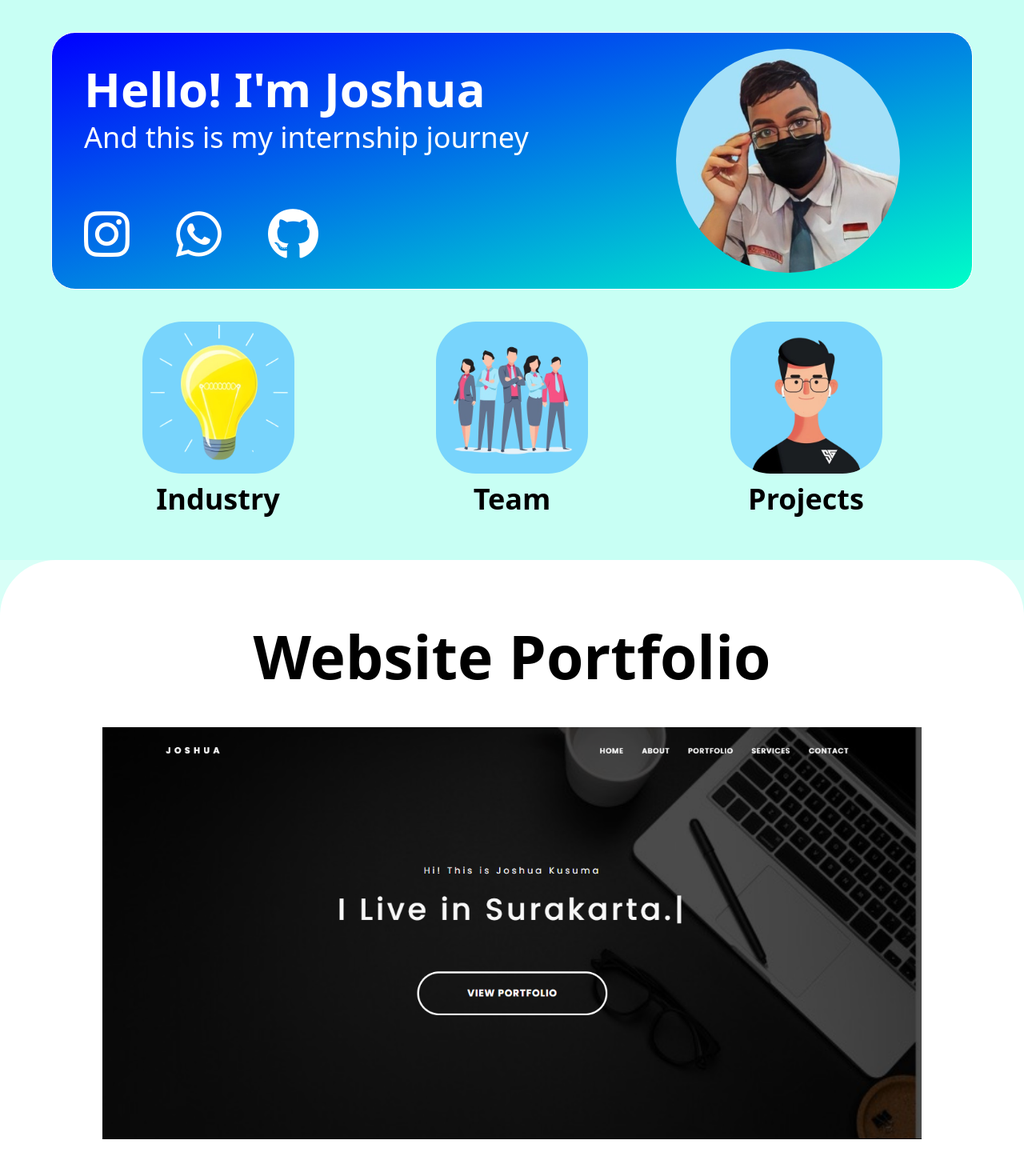
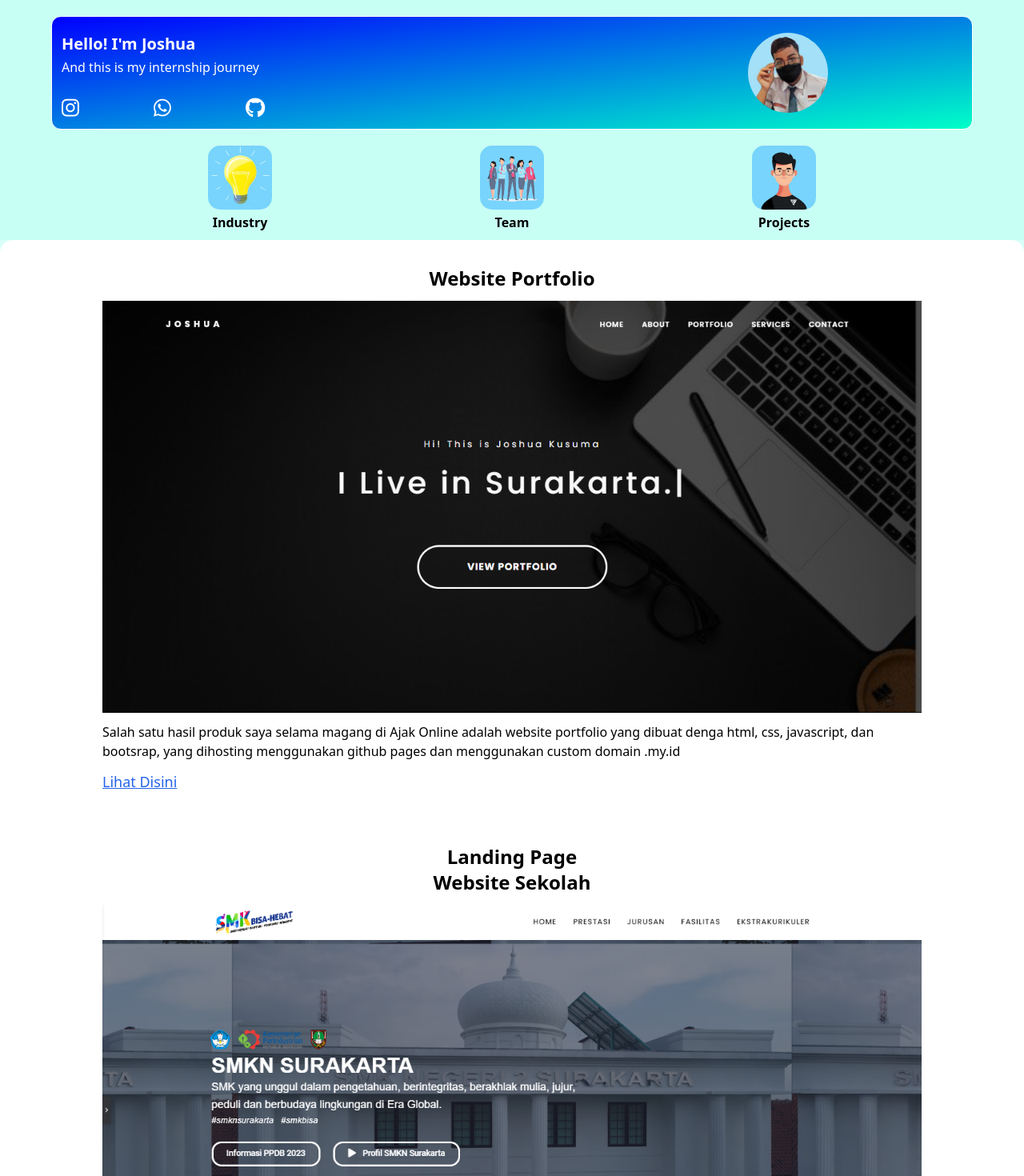
Before and after one commit to Josh682/recap-pkl, a Svelte app: page / in a window 1280 px wide. Shown: the top 1470 px of the page at 80% size. Built offline with nearby package versions, Linux system fonts and the light colour scheme.

Commit message:
fixing size bug

```diff
--- a/src/components/contentLabel.svelte
+++ b/src/components/contentLabel.svelte
@@ -1,3 +1,3 @@
-<h4 class={`text-black font-bold text-center text-4xl mt-3 ${$$props.class}`}>
+<h4 class={`text-black font-bold text-center text-base mt-1 ${$$props.class}`}>
     <slot/>
 </h4>
--- a/src/routes/index.svelte
+++ b/src/routes/index.svelte
@@ -48,53 +48,53 @@ openTab('project');
 </script>
 
 <div class="all">
-    <div class="py-10 fixed top-0 bg-[#c8fff4] h-[700px] w-[100vw]">
-        <div class="head border border-white rounded-[30px] w-[90%] mx-auto grid grid-cols-[60%_auto] pto-4 ">
+    <div class="py-5 fixed top-0 bg-[#c8fff4] h-[300px] w-[100vw]">
+        <div class="head border border-white rounded-xl w-[90%] mx-auto grid grid-cols-[60%_auto] pto-4 ">
             <div class="grid grid-cols-1 text-white">
-                <span class="ml-10 mt-10 text-6xl font-bold">Hello! I'm Joshua </span>
-                <span class="ml-10 mt-[-25px] text-4xl">And this is my internship journey</span>
+                <span class="ml-3 mt-5 text-xl font-bold">Hello! I'm Joshua </span>
+                <span class="ml-3 mt-[-8px] text-base">And this is my internship journey</span>
 
-                <div class="ml-10 mt-8 grid grid-cols-3 w-[50%]">
+                <div class="ml-3 mt-4 grid grid-cols-3 w-[50%]">
                     <a href="https://www.instagram.com/joshuask_/">
-                        <i class="fa-brands fa-instagram text-[65px]"></i>
+                        <i class="fa-brands fa-instagram text-[25px]"></i>
                     </a>
                     <a href="https://api.whatsapp.com/send/?phone=6281227102119&text&type=phone_number&app_absent=0">
-                        <i class="fa-brands fa-whatsapp text-[65px]"></i>
+                        <i class="fa-brands fa-whatsapp text-[25px]"></i>
                     </a>
                     <a href="https://github.com/Josh682">
-                        <i class="fa-brands fa-github text-[65px]"></i>
+                        <i class="fa-brands fa-github text-[25px]"></i>
                     </a>
                 </div>
             </div>
             <Grid>
-                <div class=" w-[280px] h-[280px] rounded-full my-5">
+                <div class=" w-[100px] h-[100px] rounded-full my-5">
                     <img src="{hero}" alt="" class="rounded-full w-full h-full">
                 </div>
             </Grid>
         </div>
-        <div class="flex flex-row justify-evenly mx-auto mt-10 text-sm">
+        <div class="flex flex-row justify-evenly mx-auto mt-5 text-sm">
             <button id="tab1" on:click={()=> openTab('industry')}>
                 <Grid>
-                    <img src="{ajak}" alt="" class="rounded-[50px] w-[190px] h-[190px]">
+                    <img src="{ajak}" alt="" class="rounded-[15px] w-[80px] h-[80px]">
                     <Label>Industry</Label>
                 </Grid>
             </button>
             <button id="tab2" on:click={()=> openTab('team')}>
                 <Grid>
-                    <img src="{teams}" alt="" class="rounded-[50px] w-[190px] h-[190px]">
+                    <img src="{teams}" alt="" class="rounded-[15px] w-[80px] h-[80px]">
                     <Label>Team</Label>
                 </Grid>
             </button>
             <button id="tab3" on:click={()=> openTab('project')}>
                 <Grid>
-                    <img src="{profile}" alt="" class="rounded-[50px] w-[190px] h-[190px]">
+                    <img src="{profile}" alt="" class="rounded-[15px] w-[80px] h-[80px]">
                     <Label>Projects</Label>
                 </Grid>
             </button>
         </div>
     </div>
 
-    <div class="bot mt-[700px] rounded-[70px] bg-white shadow-[35px_#000000] flex justify-center align-middle">
+    <div class="bot mt-[300px] rounded-2xl bg-white shadow-[35px_#000000] flex justify-center align-middle">
         <div class="tab-content" id="industry">
             <Industry/>
         </div>
@@ -176,22 +176,22 @@ openTab('project');
         </div>
         <div class="tab-content show" id="project">
             <Grid>
-                <Grid class="my-16">
-                    <h2 class="text-[75px] text-center font-bold mb-8">Website Portfolio</h2>
+                <Grid class="my-8">
+                    <h2 class="text-2xl text-center font-bold mb-3">Website Portfolio</h2>
                     <img src="{portfolio}" alt="" class="w-[80%]">
-                    <span class="text-[40px] w-[80%] mt-8">Salah satu hasil produk saya selama magang di Ajak Online adalah website portfolio yang dibuat denga html, css, javascript, dan bootsrap, yang dihosting menggunakan github pages dan menggunakan custom domain .my.id</span>
-                    <a href="joshuaskusuma.my.id" class="w-[80%] text-[50px] text-left text-blue-600 mt-5 underline">Lihat Disini</a>
+                    <span class="text-base w-[80%] mt-3">Salah satu hasil produk saya selama magang di Ajak Online adalah website portfolio yang dibuat denga html, css, javascript, dan bootsrap, yang dihosting menggunakan github pages dan menggunakan custom domain .my.id</span>
+                    <a href="joshuaskusuma.my.id" class="w-[80%] text-lg text-left text-blue-600 mt-3 underline">Lihat Disini</a>
                 </Grid>
-                <Grid class="my-16">
-                    <h2 class="text-[75px] text-center font-bold mb-8">Landing Page <br/> Website Sekolah</h2>
+                <Grid class="my-8">
+                    <h2 class="text-2xl text-center font-bold mb-3">Landing Page <br/> Website Sekolah</h2>
                     <img src="{sekolah}" alt="" class="w-[80%]">
-                    <span class="text-[40px] w-[80%] mt-8">Selain website portfolio pribadi yang bisa digunakan sebagai cv online, sya juga membuat template landing page sekolah yang bisa di export dalam bentuk file .json dan dijual secara komersil</span>
+                    <span class="text-base w-[80%] mt-3">Selain website portfolio pribadi yang bisa digunakan sebagai cv online, sya juga membuat template landing page sekolah yang bisa di export dalam bentuk file .json dan dijual secara komersil</span>
                 </Grid>
-                <Grid class="my-16">
-                    <h2 class="text-[75px] text-center font-bold mb-8">Website Promosi <br/> Produk/Perusahaan</h2>
+                <Grid class="my-8">
+                    <h2 class="text-2xl text-center font-bold mb-3">Website Promosi <br/> Produk/Perusahaan</h2>
                     <img src="{josan}" alt="" class="w-[80%]">
-                    <span class="text-[40px] w-[80%] mt-8">Salah satu hasil produk saya selama magang di Ajak Online adalah website portfolio yang dibuat denga html, css, javascript, dan bootsrap, yang dihosting menggunakan github pages dan menggunakan custom domain .my.id</span>
-                    <a href="batikjosan.com" class="w-[80%] text-[50px] text-left text-blue-600 mt-5 underline">Lihat Disini</a>
+                    <span class="text-base w-[80%] mt-3">Salah satu hasil produk saya selama magang di Ajak Online adalah website portfolio yang dibuat denga html, css, javascript, dan bootsrap, yang dihosting menggunakan github pages dan menggunakan custom domain .my.id</span>
+                    <a href="batikjosan.com" class="w-[80%] text-lg text-left text-blue-600 mt-3 underline">Lihat Disini</a>
                 </Grid>
             </Grid>
         </div>
```
